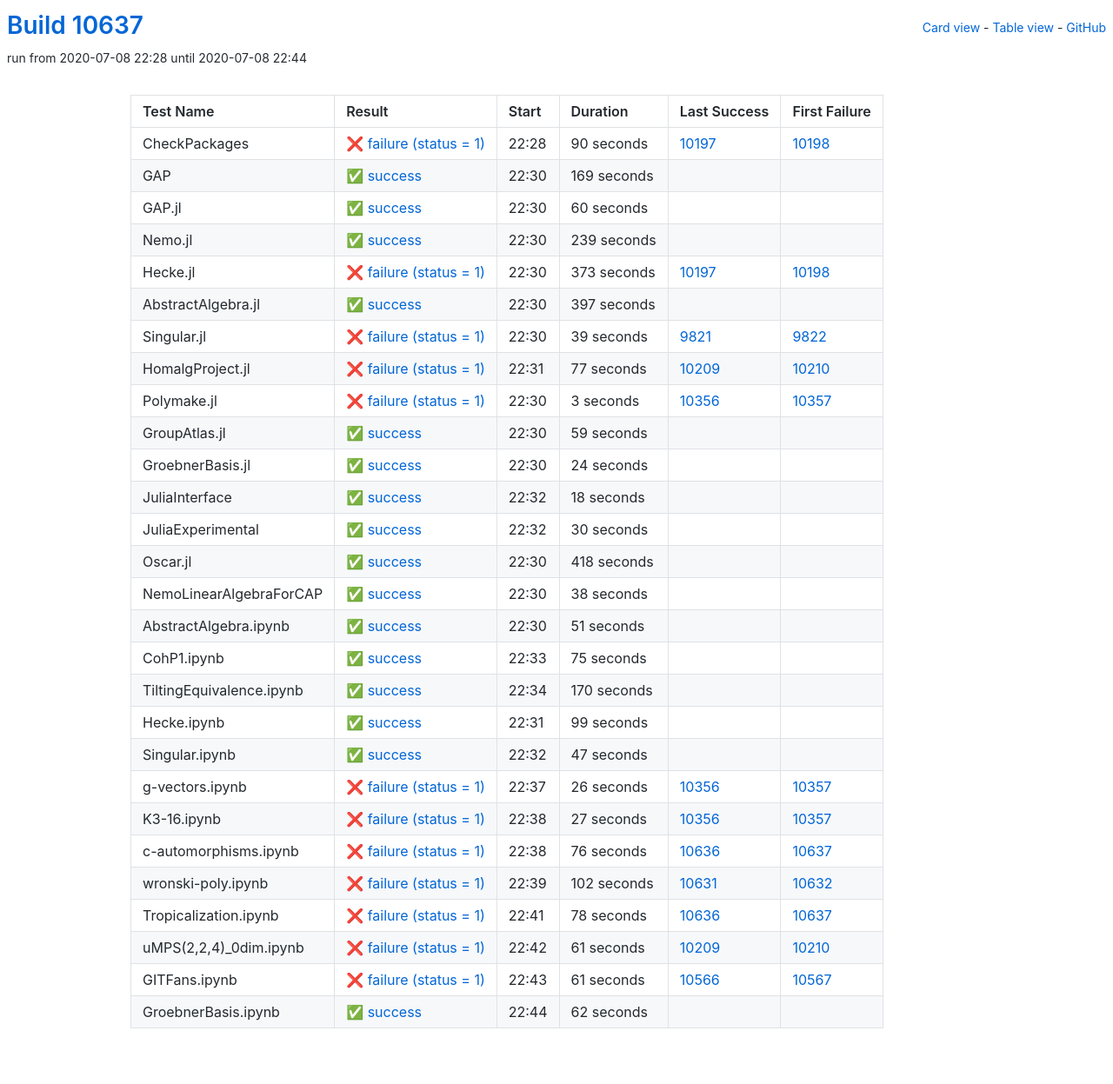
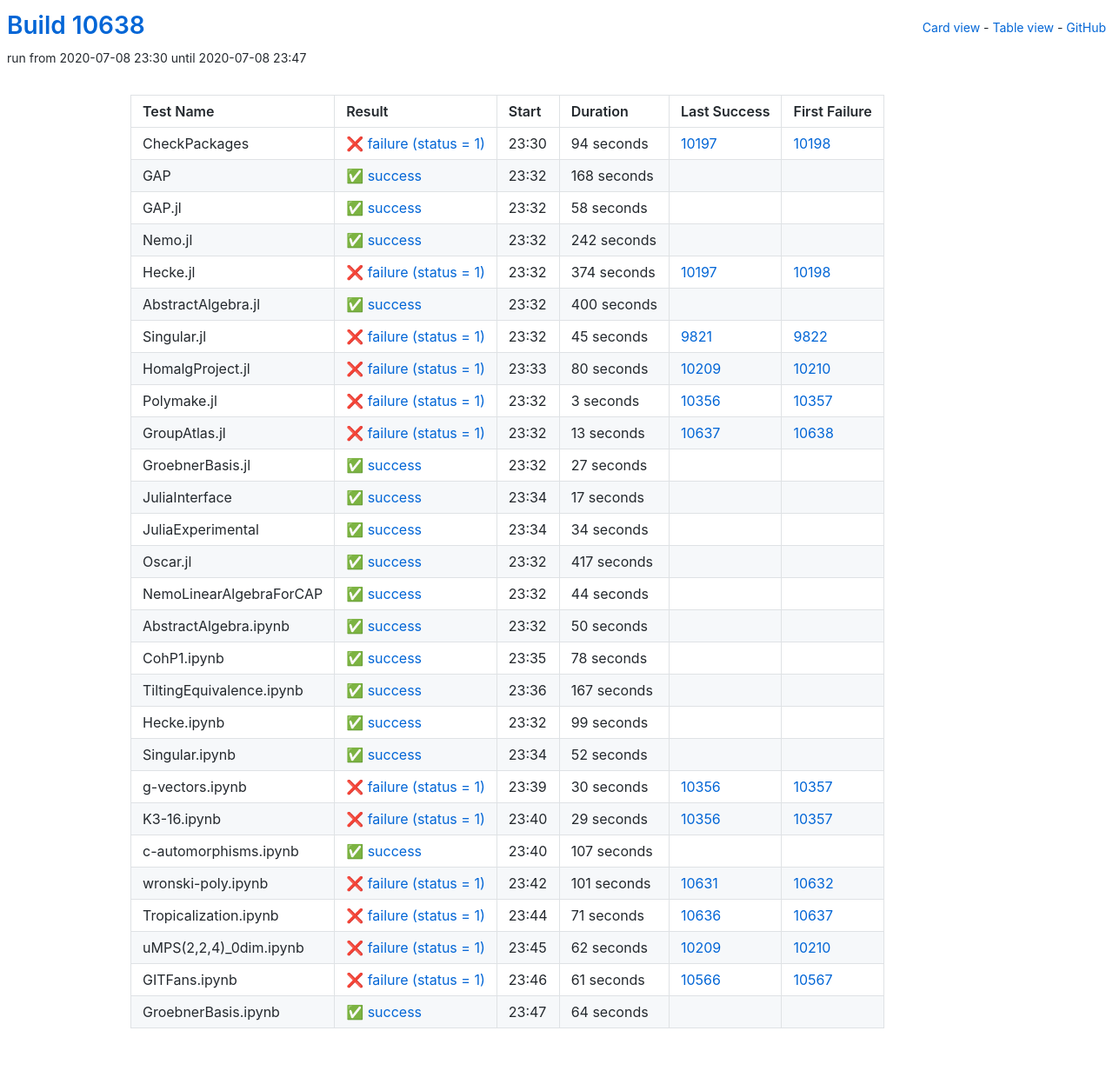
Before and after one commit to oscar-system/oscar-ci-status, a Jekyll site: the page built from table.html, in a window 1280 px wide. Shown: the whole page at 87% size. Built offline with Jekyll 4.4.1, drawn with Linux system fonts in a browser that asks for light colours.

Commit message:
Build #10638

```diff
--- a/_data/ci.yml
+++ b/_data/ci.yml
@@ -1,6 +1,6 @@
 ---
-build: 10637
-build_url: https://oscarci.mathematik.uni-kl.de/job/oscar/10637/
+build: 10638
+build_url: https://oscarci.mathematik.uni-kl.de/job/oscar/10638/
 job: oscar
 organization: oscar-system
 repo: oscar-ci-status
@@ -8,104 +8,104 @@
 tests:
 - name: CheckPackages
   id: checkpackages
-  log: https://oscarci.mathematik.uni-kl.de/job/oscar/10637/artifact/logs/build-10637/CheckPackages.log
-  start: 2020-07-08 22:28
+  log: https://oscarci.mathematik.uni-kl.de/job/oscar/10638/artifact/logs/build-10638/CheckPackages.log
+  start: 2020-07-08 23:30
   success: false
   exitcode: 1
   status: failure
-  duration: 90
+  duration: 94
   last_success: 10197
   last_success_url: https://oscarci.mathematik.uni-kl.de/job/oscar/10197/
   first_failure: 10198
   first_failure_url: https://oscarci.mathematik.uni-kl.de/job/oscar/10198/
 - name: GAP
   id: gap
-  log: https://oscarci.mathematik.uni-kl.de/job/oscar/10637/artifact/logs/build-10637/GAP.log
-  start: 2020-07-08 22:30
+  log: https://oscarci.mathematik.uni-kl.de/job/oscar/10638/artifact/logs/build-10638/GAP.log
+  start: 2020-07-08 23:32
   success: true
   exitcode: 0
   status: success
-  duration: 169
+  duration: 168
   last_success: false
   last_success_url:
   first_failure: false
   first_failure_url:
 - name: GAP.jl
   id: gap-jl
-  log: https://oscarci.mathematik.uni-kl.de/job/oscar/10637/artifact/logs/build-10637/GAP.jl.log
-  start: 2020-07-08 22:30
+  log: https://oscarci.mathematik.uni-kl.de/job/oscar/10638/artifact/logs/build-10638/GAP.jl.log
+  start: 2020-07-08 23:32
   success: true
   exitcode: 0
   status: success
-  duration: 60
+  duration: 58
   last_success: false
   last_success_url:
   first_failure: false
   first_failure_url:
 - name: Nemo.jl
   id: nemo-jl
-  log: https://oscarci.mathematik.uni-kl.de/job/oscar/10637/artifact/logs/build-10637/Nemo.jl.log
-  start: 2020-07-08 22:30
+  log: https://oscarci.mathematik.uni-kl.de/job/oscar/10638/artifact/logs/build-10638/Nemo.jl.log
+  start: 2020-07-08 23:32
   success: true
   exitcode: 0
   status: success
-  duration: 239
+  duration: 242
   last_success: false
   last_success_url:
   first_failure: false
   first_failure_url:
 - name: Hecke.jl
   id: hecke-jl
-  log: https://oscarci.mathematik.uni-kl.de/job/oscar/10637/artifact/logs/build-10637/Hecke.jl.log
-  start: 2020-07-08 22:30
+  log: https://oscarci.mathematik.uni-kl.de/job/oscar/10638/artifact/logs/build-10638/Hecke.jl.log
+  start: 2020-07-08 23:32
   success: false
   exitcode: 1
   status: failure
-  duration: 373
+  duration: 374
   last_success: 10197
   last_success_url: https://oscarci.mathematik.uni-kl.de/job/oscar/10197/
   first_failure: 10198
   first_failure_url: https://oscarci.mathematik.uni-kl.de/job/oscar/10198/
 - name: AbstractAlgebra.jl
   id: abstractalgebra-jl
-  log: https://oscarci.mathematik.uni-kl.de/job/oscar/10637/artifact/logs/build-10637/AbstractAlgebra.jl.log
-  start: 2020-07-08 22:30
+  log: https://oscarci.mathematik.uni-kl.de/job/oscar/10638/artifact/logs/build-10638/AbstractAlgebra.jl.log
+  start: 2020-07-08 23:32
   success: true
   exitcode: 0
   status: success
-  duration: 397
+  duration: 400
   last_success: false
   last_success_url:
   first_failure: false
   first_failure_url:
 - name: Singular.jl
   id: singular-jl
-  log: https://oscarci.mathematik.uni-kl.de/job/oscar/10637/artifact/logs/build-10637/Singular.jl.log
-  start: 2020-07-08 22:30
+  log: https://oscarci.mathematik.uni-kl.de/job/oscar/10638/artifact/logs/build-10638/Singular.jl.log
+  start: 2020-07-08 23:32
   success: false
   exitcode: 1
   status: failure
-  duration: 39
+  duration: 45
   last_success: 9821
   last_success_url: https://oscarci.mathematik.uni-kl.de/job/oscar/9821/
   first_failure: 9822
   first_failure_url: https://oscarci.mathematik.uni-kl.de/job/oscar/9822/
 - name: HomalgProject.jl
   id: homalgproject-jl
-  log: https://oscarci.mathematik.uni-kl.de/job/oscar/10637/artifact/logs/build-10637/HomalgProject.jl.log
-  start: 2020-07-08 22:31
+  log: https://oscarci.mathematik.uni-kl.de/job/oscar/10638/artifact/logs/build-10638/HomalgProject.jl.log
+  start: 2020-07-08 23:33
   success: false
   exitcode: 1
   status: failure
-  duration: 77
+  duration: 80
   last_success: 10209
   last_success_url: https://oscarci.mathematik.uni-kl.de/job/oscar/10209/
   first_failure: 10210
   first_failure_url: https://oscarci.mathematik.uni-kl.de/job/oscar/10210/
 - name: Polymake.jl
   id: polymake-jl
-  log: https://oscarci.mathematik.uni-kl.de/job/oscar/10637/artifact/logs/build-10637/Polymake.jl.log
-  start: 2020-07-08 22:30
+  log: https://oscarci.mathematik.uni-kl.de/job/oscar/10638/artifact/logs/build-10638/Polymake.jl.log
+  start: 2020-07-08 23:32
   success: false
   exitcode: 1
   status: failure
@@ -116,116 +116,116 @@
   first_failure_url: https://oscarci.mathematik.uni-kl.de/job/oscar/10357/
 - name: GroupAtlas.jl
   id: groupatlas-jl
-  log: https://oscarci.mathematik.uni-kl.de/job/oscar/10637/artifact/logs/build-10637/GroupAtlas.jl.log
-  start: 2020-07-08 22:30
+  log: https://oscarci.mathematik.uni-kl.de/job/oscar/10638/artifact/logs/build-10638/GroupAtlas.jl.log
+  start: 2020-07-08 23:32
+  success: false
+  exitcode: 1
+  status: failure
+  duration: 13
+  last_success: 10637
+  last_success_url: https://oscarci.mathematik.uni-kl.de/job/oscar/10637/
+  first_failure: 10638
+  first_failure_url: https://oscarci.mathematik.uni-kl.de/job/oscar/10638/
+- name: GroebnerBasis.jl
+  id: groebnerbasis-jl
+  log: https://oscarci.mathematik.uni-kl.de/job/oscar/10638/artifact/logs/build-10638/GroebnerBasis.jl.log
+  start: 2020-07-08 23:32
   success: true
   exitcode: 0
   status: success
-  duration: 59
-  last_success: false
-  last_success_url:
-  first_failure: false
-  first_failure_url:
-- name: GroebnerBasis.jl
-  id: groebnerbasis-jl
-  log: https://oscarci.mathematik.uni-kl.de/job/oscar/10637/artifact/logs/build-10637/GroebnerBasis.jl.log
-  start: 2020-07-08 22:30
-  success: true
-  exitcode: 0
-  status: success
-  duration: 24
+  duration: 27
   last_success: false
   last_success_url:
   first_failure: false
   first_failure_url:
 - name: JuliaInterface
   id: juliainterface
-  log: https://oscarci.mathematik.uni-kl.de/job/oscar/10637/artifact/logs/build-10637/JuliaInterface.log
-  start: 2020-07-08 22:32
+  log: https://oscarci.mathematik.uni-kl.de/job/oscar/10638/artifact/logs/build-10638/JuliaInterface.log
+  start: 2020-07-08 23:34
   success: true
   exitcode: 0
   status: success
-  duration: 18
+  duration: 17
   last_success: false
   last_success_url:
   first_failure: false
   first_failure_url:
 - name: JuliaExperimental
   id: juliaexperimental
-  log: https://oscarci.mathematik.uni-kl.de/job/oscar/10637/artifact/logs/build-10637/JuliaExperimental.log
-  start: 2020-07-08 22:32
+  log: https://oscarci.mathematik.uni-kl.de/job/oscar/10638/artifact/logs/build-10638/JuliaExperimental.log
+  start: 2020-07-08 23:34
   success: true
   exitcode: 0
   status: success
-  duration: 30
+  duration: 34
   last_success: false
   last_success_url:
   first_failure: false
   first_failure_url:
 - name: Oscar.jl
   id: oscar-jl
-  log: https://oscarci.mathematik.uni-kl.de/job/oscar/10637/artifact/logs/build-10637/Oscar.jl.log
-  start: 2020-07-08 22:30
+  log: https://oscarci.mathematik.uni-kl.de/job/oscar/10638/artifact/logs/build-10638/Oscar.jl.log
+  start: 2020-07-08 23:32
   success: true
   exitcode: 0
   status: success
-  duration: 418
+  duration: 417
   last_success: false
   last_success_url:
   first_failure: false
   first_failure_url:
 - name: NemoLinearAlgebraForCAP
   id: nemolinearalgebraforcap
-  log: https://oscarci.mathematik.uni-kl.de/job/oscar/10637/artifact/logs/build-10637/NemoLinearAlgebraForCAP.log
-  start: 2020-07-08 22:30
+  log: https://oscarci.mathematik.uni-kl.de/job/oscar/10638/artifact/logs/build-10638/NemoLinearAlgebraForCAP.log
+  start: 2020-07-08 23:32
   success: true
   exitcode: 0
   status: success
-  duration: 38
+  duration: 44
   last_success: false
   last_success_url:
   first_failure: false
   first_failure_url:
 - name: AbstractAlgebra.ipynb
   id: abstractalgebra-ipynb
-  log: https://oscarci.mathematik.uni-kl.de/job/oscar/10637/artifact/logs/build-10637/AbstractAlgebra.ipynb.log
-  start: 2020-07-08 22:30
+  log: https://oscarci.mathematik.uni-kl.de/job/oscar/10638/artifact/logs/build-10638/AbstractAlgebra.ipynb.log
+  start: 2020-07-08 23:32
   success: true
   exitcode: 0
   status: success
-  duration: 51
+  duration: 50
   last_success: false
   last_success_url:
   first_failure: false
   first_failure_url:
 - name: CohP1.ipynb
   id: cohp1-ipynb
-  log: https://oscarci.mathematik.uni-kl.de/job/oscar/10637/artifact/logs/build-10637/CohP1.ipynb.log
-  start: 2020-07-08 22:33
+  log: https://oscarci.mathematik.uni-kl.de/job/oscar/10638/artifact/logs/build-10638/CohP1.ipynb.log
+  start: 2020-07-08 23:35
   success: true
   exitcode: 0
   status: success
-  duration: 75
+  duration: 78
   last_success: false
   last_success_url:
   first_failure: false
   first_failure_url:
 - name: TiltingEquivalence.ipynb
   id: tiltingequivalence-ipynb
-  log: https://oscarci.mathematik.uni-kl.de/job/oscar/10637/artifact/logs/build-10637/TiltingEquivalence.ipynb.log
-  start: 2020-07-08 22:34
+  log: https://oscarci.mathematik.uni-kl.de/job/oscar/10638/artifact/logs/build-10638/TiltingEquivalence.ipynb.log
+  start: 2020-07-08 23:36
   success: true
   exitcode: 0
   status: success
-  duration: 170
+  duration: 167
   last_success: false
   last_success_url:
   first_failure: false
   first_failure_url:
 - name: Hecke.ipynb
   id: hecke-ipynb
-  log: https://oscarci.mathematik.uni-kl.de/job/oscar/10637/artifact/logs/build-10637/Hecke.ipynb.log
-  start: 2020-07-08 22:31
+  log: https://oscarci.mathematik.uni-kl.de/job/oscar/10638/artifact/logs/build-10638/Hecke.ipynb.log
+  start: 2020-07-08 23:32
   success: true
   exitcode: 0
   status: success
@@ -236,92 +236,92 @@
   first_failure_url:
 - name: Singular.ipynb
   id: singular-ipynb
-  log: https://oscarci.mathematik.uni-kl.de/job/oscar/10637/artifact/logs/build-10637/Singular.ipynb.log
-  start: 2020-07-08 22:32
+  log: https://oscarci.mathematik.uni-kl.de/job/oscar/10638/artifact/logs/build-10638/Singular.ipynb.log
+  start: 2020-07-08 23:34
   success: true
   exitcode: 0
   status: success
-  duration: 47
+  duration: 52
   last_success: false
   last_success_url:
   first_failure: false
   first_failure_url:
 - name: g-vectors.ipynb
   id: g-vectors-ipynb
-  log: https://oscarci.mathematik.uni-kl.de/job/oscar/10637/artifact/logs/build-10637/g-vectors.ipynb.log
-  start: 2020-07-08 22:37
+  log: https://oscarci.mathematik.uni-kl.de/job/oscar/10638/artifact/logs/build-10638/g-vectors.ipynb.log
+  start: 2020-07-08 23:39
   success: false
   exitcode: 1
   status: failure
-  duration: 26
+  duration: 30
   last_success: 10356
   last_success_url: https://oscarci.mathematik.uni-kl.de/job/oscar/10356/
   first_failure: 10357
   first_failure_url: https://oscarci.mathematik.uni-kl.de/job/oscar/10357/
 - name: K3-16.ipynb
   id: k3-16-ipynb
-  log: https://oscarci.mathematik.uni-kl.de/job/oscar/10637/artifact/logs/build-10637/K3-16.ipynb.log
-  start: 2020-07-08 22:38
+  log: https://oscarci.mathematik.uni-kl.de/job/oscar/10638/artifact/logs/build-10638/K3-16.ipynb.log
+  start: 2020-07-08 23:40
   success: false
   exitcode: 1
   status: failure
-  duration: 27
+  duration: 29
   last_success: 10356
   last_success_url: https://oscarci.mathematik.uni-kl.de/job/oscar/10356/
   first_failure: 10357
   first_failure_url: https://oscarci.mathematik.uni-kl.de/job/oscar/10357/
 - name: c-automorphisms.ipynb
   id: c-automorphisms-ipynb
-  log: https://oscarci.mathematik.uni-kl.de/job/oscar/10637/artifact/logs/build-10637/c-automorphisms.ipynb.log
-  start: 2020-07-08 22:38
+  log: https://oscarci.mathematik.uni-kl.de/job/oscar/10638/artifact/logs/build-10638/c-automorphisms.ipynb.log
+  start: 2020-07-08 23:40
+  success: true
+  exitcode: 0
+  status: success
+  duration: 107
+  last_success: false
+  last_success_url:
+  first_failure: false
+  first_failure_url:
+- name: wronski-poly.ipynb
+  id: wronski-poly-ipynb
+  log: https://oscarci.mathematik.uni-kl.de/job/oscar/10638/artifact/logs/build-10638/wronski-poly.ipynb.log
+  start: 2020-07-08 23:42
   success: false
   exitcode: 1
   status: failure
-  duration: 76
-  last_success: 10636
-  last_success_url: https://oscarci.mathematik.uni-kl.de/job/oscar/10636/
-  first_failure: 10637
-  first_failure_url: https://oscarci.mathematik.uni-kl.de/job/oscar/10637/
-- name: wronski-poly.ipynb
-  id: wronski-poly-ipynb
-  log: https://oscarci.mathematik.uni-kl.de/job/oscar/10637/artifact/logs/build-10637/wronski-poly.ipynb.log
-  start: 2020-07-08 22:39
-  success: false
-  exitcode: 1
-  status: failure
-  duration: 102
+  duration: 101
   last_success: 10631
   last_success_url: https://oscarci.mathematik.uni-kl.de/job/oscar/10631/
   first_failure: 10632
   first_failure_url: https://oscarci.mathematik.uni-kl.de/job/oscar/10632/
 - name: Tropicalization.ipynb
   id: tropicalization-ipynb
-  log: https://oscarci.mathematik.uni-kl.de/job/oscar/10637/artifact/logs/build-10637/Tropicalization.ipynb.log
-  start: 2020-07-08 22:41
+  log: https://oscarci.mathematik.uni-kl.de/job/oscar/10638/artifact/logs/build-10638/Tropicalization.ipynb.log
+  start: 2020-07-08 23:44
   success: false
   exitcode: 1
   status: failure
-  duration: 78
+  duration: 71
   last_success: 10636
   last_success_url: https://oscarci.mathematik.uni-kl.de/job/oscar/10636/
   first_failure: 10637
   first_failure_url: https://oscarci.mathematik.uni-kl.de/job/oscar/10637/
 - name: uMPS(2,2,4)_0dim.ipynb
   id: umps-2-2-4-0dim-ipynb
-  log: https://oscarci.mathematik.uni-kl.de/job/oscar/10637/artifact/logs/build-10637/uMPS-2-2-4-_0dim.ipynb.log
-  start: 2020-07-08 22:42
+  log: https://oscarci.mathematik.uni-kl.de/job/oscar/10638/artifact/logs/build-10638/uMPS-2-2-4-_0dim.ipynb.log
+  start: 2020-07-08 23:45
   success: false
   exitcode: 1
   status: failure
-  duration: 61
+  duration: 62
   last_success: 10209
   last_success_url: https://oscarci.mathematik.uni-kl.de/job/oscar/10209/
   first_failure: 10210
   first_failure_url: https://oscarci.mathematik.uni-kl.de/job/oscar/10210/
 - name: GITFans.ipynb
   id: gitfans-ipynb
-  log: https://oscarci.mathematik.uni-kl.de/job/oscar/10637/artifact/logs/build-10637/GITFans.ipynb.log
-  start: 2020-07-08 22:43
+  log: https://oscarci.mathematik.uni-kl.de/job/oscar/10638/artifact/logs/build-10638/GITFans.ipynb.log
+  start: 2020-07-08 23:46
   success: false
   exitcode: 1
   status: failure
@@ -332,12 +332,12 @@
   first_failure_url: https://oscarci.mathematik.uni-kl.de/job/oscar/10567/
 - name: GroebnerBasis.ipynb
   id: groebnerbasis-ipynb
-  log: https://oscarci.mathematik.uni-kl.de/job/oscar/10637/artifact/logs/build-10637/GroebnerBasis.ipynb.log
-  start: 2020-07-08 22:44
+  log: https://oscarci.mathematik.uni-kl.de/job/oscar/10638/artifact/logs/build-10638/GroebnerBasis.ipynb.log
+  start: 2020-07-08 23:47
   success: true
   exitcode: 0
   status: success
-  duration: 62
+  duration: 64
   last_success: false
   last_success_url:
   first_failure: false
```
Also changed, not shown: README.md.
